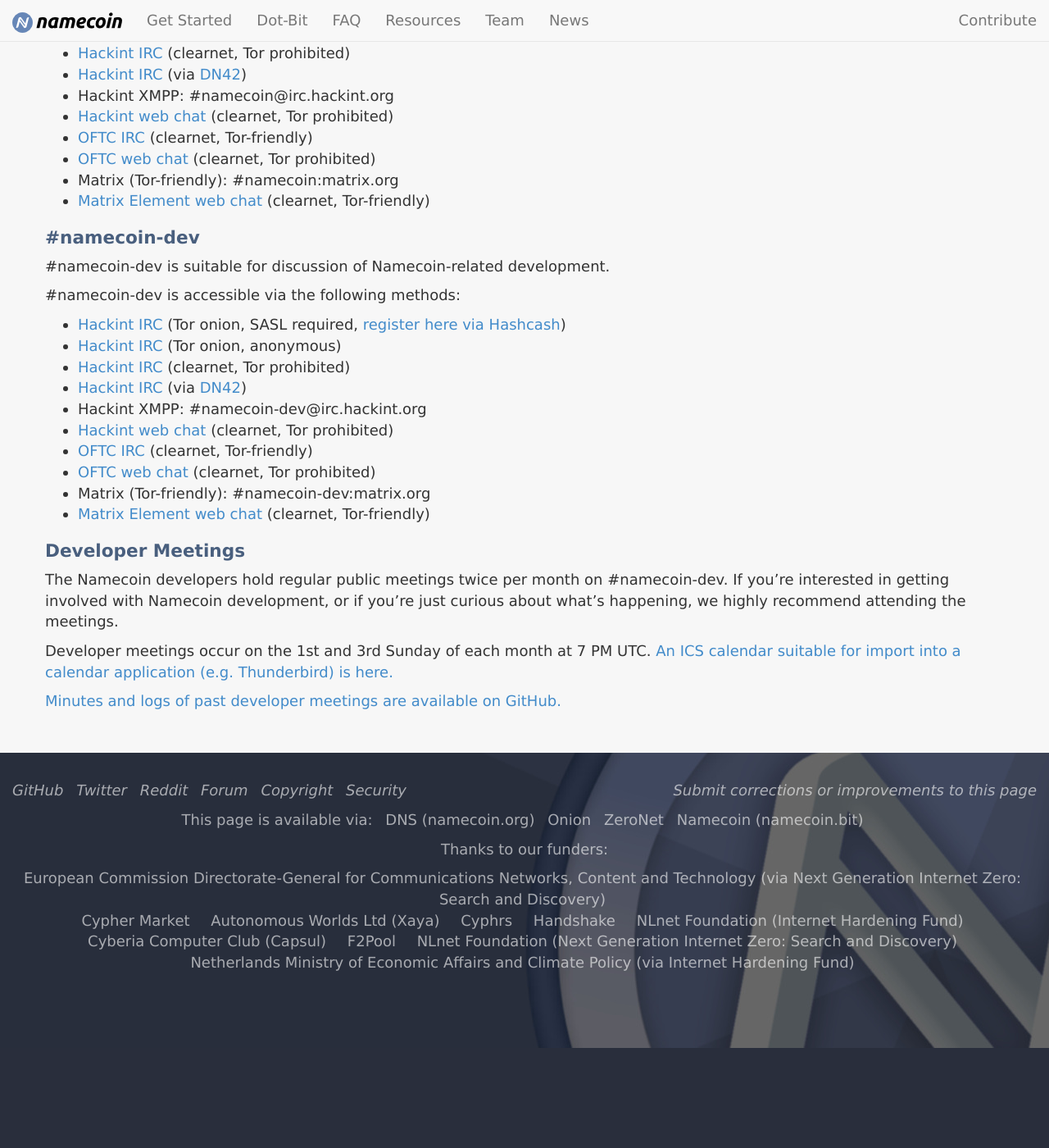
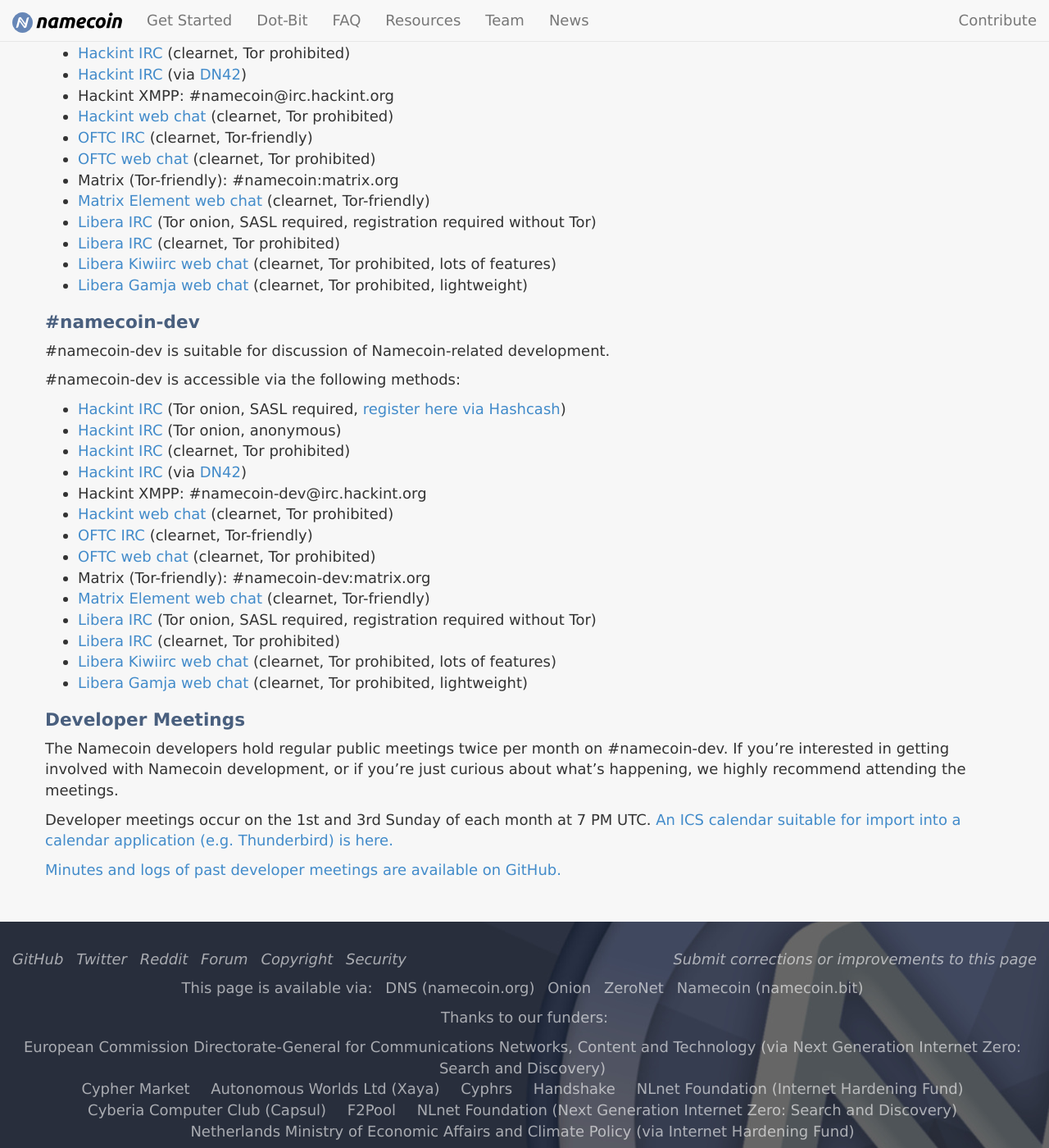
Before and after one commit to JeremyRand/namecoin.org, a Jekyll site: the page built from resources/chat/index.md, in a window 1280 px wide and 1400 px high, scrolled down 748 px. Shown: the whole window at 82% size. Built offline with Jekyll 4.4.1, drawn with Linux system fonts in a browser that asks for light colours; before the commit the page ends 2026 px from its top, so only the background shows below that.

Commit message:
Chat: add Libera

```diff
--- a/resources/chat/index.md
+++ b/resources/chat/index.md
@@ -27,6 +27,10 @@ Two chat channels exist for Namecoin.  If you're not sure which access method to
 * [OFTC web chat](https://webchat.oftc.net/?channels=%23namecoin) (clearnet, Tor prohibited)
 * Matrix (Tor-friendly): #namecoin:matrix.org
 * [Matrix Element web chat](https://app.element.io/#/room/#namecoin:matrix.org) (clearnet, Tor-friendly)
+* [Libera IRC](ircs://libera75jm6of4wxpxt4aynol3xjmbtxgfyjpu34ss4d7r7q2v5zrpyd.onion:6697/#namecoin) (Tor onion, SASL required, registration required without Tor)
+* [Libera IRC](ircs://irc.libera.chat:6697/#namecoin) (clearnet, Tor prohibited)
+* [Libera Kiwiirc web chat](https://web.libera.chat/#namecoin) (clearnet, Tor prohibited, lots of features)
+* [Libera Gamja web chat](https://web.libera.chat/gamja/#namecoin) (clearnet, Tor prohibited, lightweight)
 
 ## #namecoin-dev
 
@@ -44,6 +48,10 @@ Two chat channels exist for Namecoin.  If you're not sure which access method to
 * [OFTC web chat](https://webchat.oftc.net/?channels=%23namecoin-dev) (clearnet, Tor prohibited)
 * Matrix (Tor-friendly): #namecoin-dev:matrix.org
 * [Matrix Element web chat](https://app.element.io/#/room/#namecoin-dev:matrix.org) (clearnet, Tor-friendly)
+* [Libera IRC](ircs://libera75jm6of4wxpxt4aynol3xjmbtxgfyjpu34ss4d7r7q2v5zrpyd.onion:6697/#namecoin-dev) (Tor onion, SASL required, registration required without Tor)
+* [Libera IRC](ircs://irc.libera.chat:6697/#namecoin-dev) (clearnet, Tor prohibited)
+* [Libera Kiwiirc web chat](https://web.libera.chat/#namecoin-dev) (clearnet, Tor prohibited, lots of features)
+* [Libera Gamja web chat](https://web.libera.chat/gamja/#namecoin-dev) (clearnet, Tor prohibited, lightweight)
 
 ## Developer Meetings
 
```
